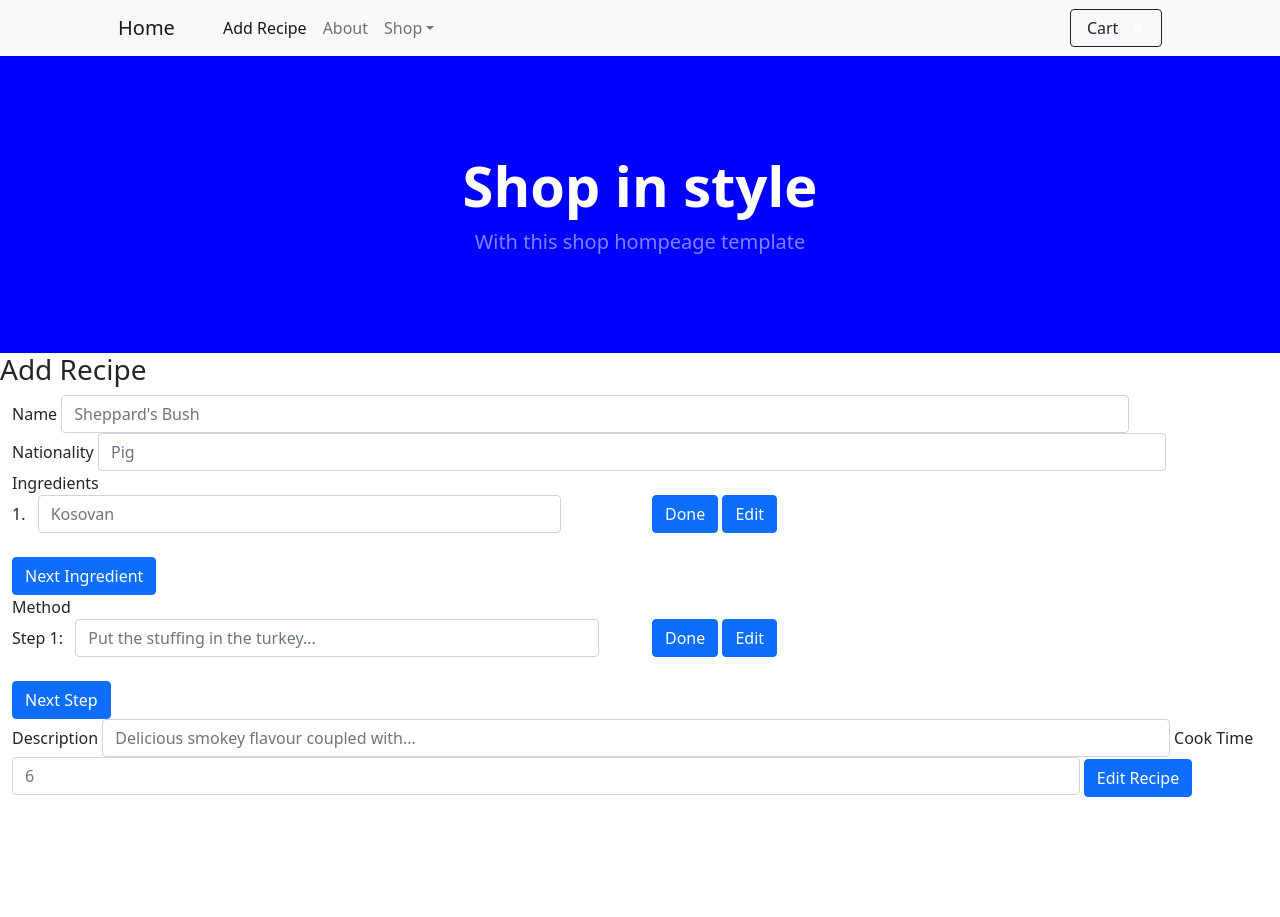
After one commit to Jonasitoelprogramador/Milestone3, a Flask app: page /edit_recipe/1/ in a window 1280 px wide. The commit adds this page. Run offline with Flask 2, Linux system fonts and the light colour scheme; data that the repository does not hold is empty; some libraries are stand-ins or nearby versions.

Commit message:
add edit_recipe function to app.py in order to create a new page for editing recipes

```diff
--- a/app.py
+++ b/app.py
@@ -45,6 +45,12 @@ def more_details(recipe_id):
     return render_template("more_details.html", recipe=recipe)
 
 
+@app.route("/edit_recipe/<recipe_id>/", methods=["GET", "POST"])
+def edit_task(recipe_id):
+    recipe = mongo.db.recipes.find_one({"_id: ObjectId(recipe_id)"})
+    return render_template("edit_recipe.html", recipe=recipe)
+
+
 if __name__ == "__main__":
     app.run(host=os.environ.get("IP"),
             port=int(os.environ.get("PORT")),
--- /dev/null
+++ b/templates/edit_recipe.html
@@ -0,0 +1,60 @@
+{% extends "index.html" %}
+ {% block content %}
+ <h3>Add Recipe</h3>
+ <!--Taken from: https://getbootstrap.com/docs/4.4/components/forms/-->
+ <form method="POST" action="{{ url_for('edit_recipe', recipe_id=recipe._id) }}" class="container-fluid">
+   <div class="form-group row">
+        <div class="col-md-12">
+            <label for="exampleFormControlInput1">Name</label>
+            <input type="text" class="form-control" id="exampleFormControlInput1" name="name" placeholder="Sheppard's Bush">
+        </div>
+  </div>
+  <div class="form-group row">
+    <div class="col-md-12">
+        <label for="exampleFormControlInput2">Nationality</label>
+        <input type="text" class="form-control" id="exampleFormControlInput2" name="nationality" placeholder="Pig">
+    </div>
+  </div>
+  <div class="form-group ingredients">
+    <div class="row">
+        <div class="col-md-6">
+            <label for="exampleFormControlSelect3" style="display: block;">Ingredients</label>
+            <span style="margin-right: 8px;">1.</span>
+            <input type="text" class="form-control" name="ingredients" placeholder="Kosovan">
+        </div>
+        <div class="col-md-6 top-level-secondary-ingredient-buttons">
+            <input type="button" class="btn btn-primary done" value="Done">
+            <input type="button" class="btn btn-primary edit" value="Edit">
+        </div>
+    </div>
+  </div>
+  <div class="row">
+      <div class="col-md-6">
+            <input type="button" class="btn btn-primary next-ingredient" value="Next Ingredient">
+      </div>
+  </div>
+  <div class="form-group steps">
+    <div class="row">
+        <div class="col-md-6">
+            <label for="exampleFormControlSelect3" style="display: block;">Method</label>
+            <span style="margin-right: 8px;">Step 1:</span>
+            <input type="text" class="form-control" name="method" placeholder="Put the stuffing in the turkey...">
+        </div>
+        <div class="col-md-6 top-level-secondary-ingredient-buttons">
+            <input type="button" class="btn btn-primary done-method" value="Done">
+            <input type="button" class="btn btn-primary edit-method" value="Edit">
+        </div>
+    </div>
+  </div>
+  <div class="row">
+      <div class="col-md-6">
+            <input type="button" class="btn btn-primary next-step" value="Next Step">
+      </div>
+  </div>
+  <label for="exampleFormControlSelect6">Description</label>
+    <input type="text" class="form-control" id="exampleFormControlInput6" name="description" placeholder="Delicious smokey flavour coupled with...">
+  <label for="exampleFormControlSelect6">Cook Time</label>
+    <input type="number" class="form-control" id="exampleFormControlInput7" name="cook-time" placeholder="6">
+    <input class="btn btn-primary" type="submit" value="Edit Recipe">
+</form>
+ {% endblock %}
--- a/templates/more_details.html
+++ b/templates/more_details.html
@@ -17,4 +17,5 @@
      {% endfor %}
 </ol>
  <p>Description: {{recipe.description}}</p>
+ <a href="{{  url_for('edit_recipe', recipe_id=recipe._id) }}" class="btn btn-primary" type="button" style="margin-left: 20px;">edit</a>
 {% endblock %}
```
